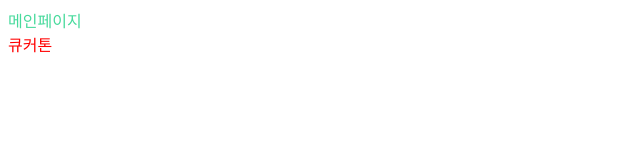
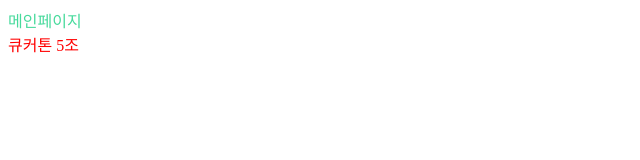
Before and after one commit to KUKATHON-5Team/KUKATHON-Frontend, a React (Create React App) app: page / in a window 1280 px wide. Shown: the top 160 px of the page, without its empty margins (0-640 px from the left). Built offline with nearby package versions, Linux system fonts and the light colour scheme.

Commit message:
eslint ignore

```diff
--- a/src/pages/MainPage.js
+++ b/src/pages/MainPage.js
@@ -25,7 +25,7 @@ export const MainPage = () => {
   return (
     <MainPageContainer>
       <div>메인페이지</div>
-      <div className="name">큐커톤</div>
+      <div className="name">큐커톤 5조</div>
     </MainPageContainer>
   );
 };
```
Also changed, not shown: 1 other file (tests, documents, lock files or other folders).
